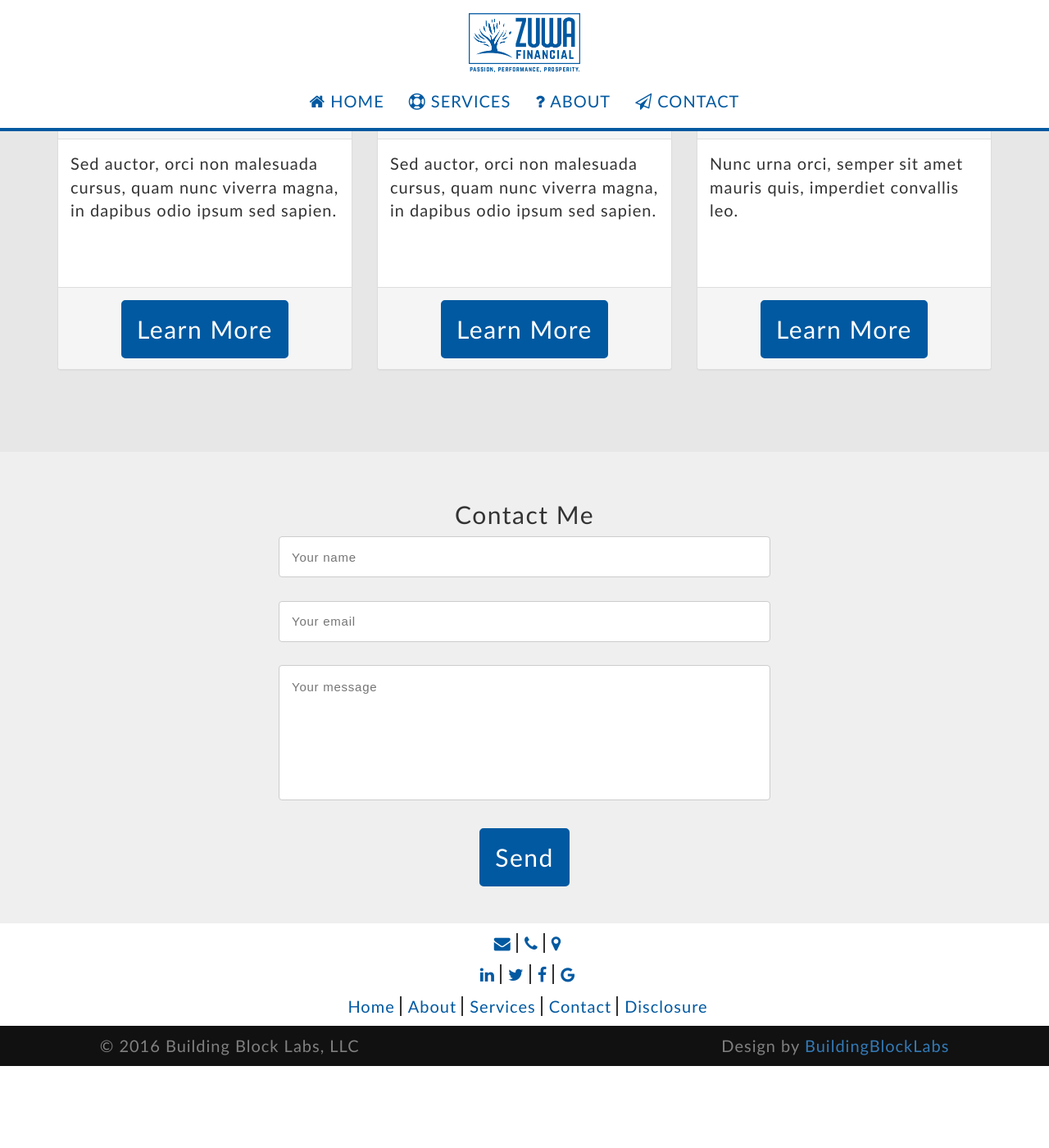
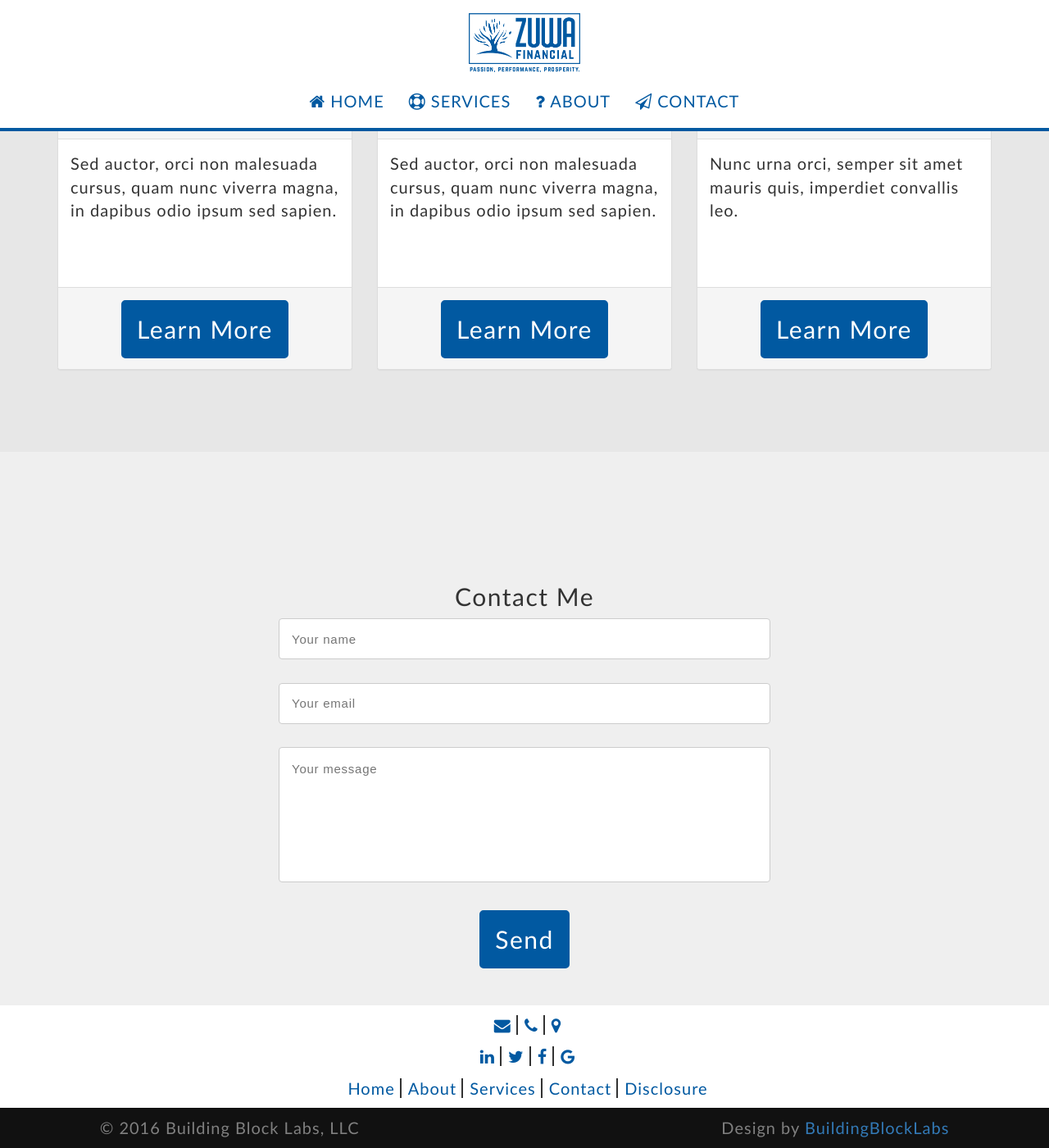
Before and after one commit to ZuwaFinancial/ZuwaFinancial.github.io, a Jekyll site: the page built from index.html, in a window 1280 px wide and 1400 px high, scrolled down 2585 px. Shown: the whole window at 82% size. Built offline with Jekyll 4.4.1, drawn with Linux system fonts in a browser that asks for light colours; before the commit the page ends 3885 px from its top, so only the background shows below that.

Commit message:
Fix padding issue to contact form

```diff
--- a/about.html
+++ b/about.html
@@ -7,6 +7,9 @@ title: About
   <div class="section-body">
     <div class="container">
       <div class="row text-center">
+        <h1>
+          ABOUT
+        </h1>
         <p>
           Lorem ipsum dolor sit amet, consectetur adipiscing elit.
           Morbi sit amet nisi ut orci pretium sodales. Donec pulvinar ante quis egestas consectetur.
--- a/assets/css/_body.scss
+++ b/assets/css/_body.scss
@@ -91,6 +91,13 @@ form {
   background-color: $light-gray;
 }
 
+#contact:before {
+  display: block;
+  content: " ";
+  margin-top: 120px;
+  visibility: hidden;
+}
+
 #certifications {
   background-color: $white;
   img {
@@ -107,7 +114,7 @@ form {
     min-height: 100px;
   }
 
-  body {
-   padding-top: 25%;
+  .top-content {
+   padding-top: 36%;
   }
 }
--- a/index.html
+++ b/index.html
@@ -9,7 +9,7 @@ title: Homepage
   </div>
 
   <div class="section-body text-center">
-    <a href="/#intro">
+    <a href="/about">
       <button>
         Learn more
       </button>
```
Also changed, not shown: 3 other files.
